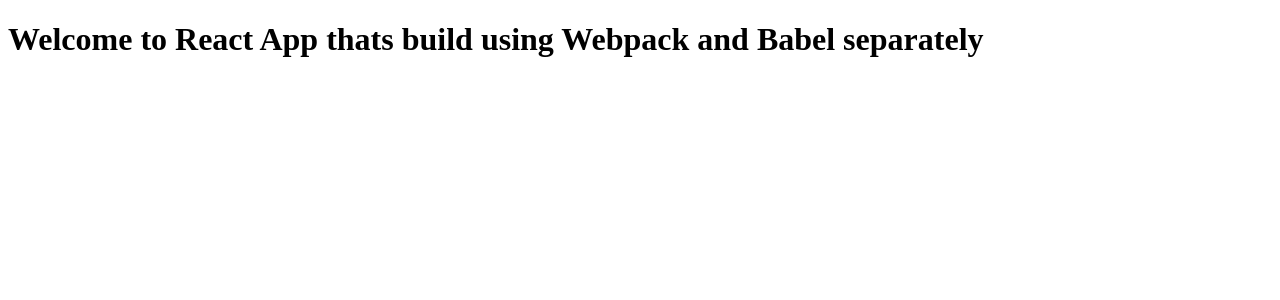
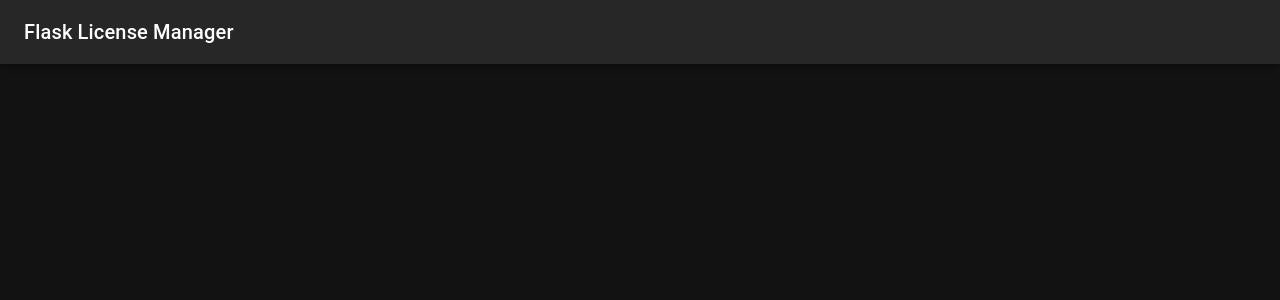
Before and after one commit to yjpictures/license-mate, a React app in the folder server-ui/: page / in a window 1280 px wide. Shown: the top 300 px of the page. Built offline with nearby package versions, Linux system fonts and the light colour scheme.

Commit message:
structure and the build scripts are complete now

```diff
--- a/server-ui/index.js
+++ /dev/null
@@ -1,5 +0,0 @@
-import React from "react";
-import reactDom from "react-dom";
-import App from "./src/App"
-
-reactDom.render(<App />, document.getElementById("root"));
--- a/server-ui/src/App.js
+++ b/server-ui/src/App.js
@@ -1,11 +1,33 @@
-import React from "react";
+import * as React from 'react';
+import Box from '@mui/material/Box';
+import Toolbar from '@mui/material/Toolbar';
+import CssBaseline from '@mui/material/CssBaseline';
+import { ThemeProvider, createTheme } from '@mui/material/styles';
+import { Route, Routes, BrowserRouter } from "react-router-dom";
+import TopBar from './components/TopBar';
 
-const App = () =>{
-    return (
-        <h1>
-            Welcome to React App thats build using Webpack and Babel separately
-        </h1>
-    )
+const darkTheme = createTheme({
+  palette: {
+	mode: 'dark',
+	primary: {
+	  main: '#1976d2',
+	},
+  },
+});
+
+export default function App() {
+
+  return (
+	<ThemeProvider theme={darkTheme}>
+	  <BrowserRouter>
+		<Box sx={{ display: 'flex' }}>
+		  <CssBaseline />
+		  <TopBar />
+		  <Box component="main" sx={{ flexGrow: 1, p: 3 }}>
+			<Toolbar />
+		  </Box>
+		</Box>
+	  </BrowserRouter>
+	</ThemeProvider>
+  );
 }
-
-export default App
--- /dev/null
+++ b/server-ui/src/components/TopBar.jsx
@@ -0,0 +1,16 @@
+import React from 'react';
+import { AppBar, Toolbar, Typography } from '@mui/material';
+
+const TopBar = () => {
+		return (
+				<AppBar position="fixed" sx={{ zIndex: (theme) => theme.zIndex.drawer + 1 }}>
+					<Toolbar>
+						<Typography variant="h6" noWrap component="div">
+							Flask License Manager
+						</Typography>
+					</Toolbar>
+				</AppBar>
+		);
+};
+
+export default TopBar;
--- /dev/null
+++ b/server-ui/src/index.js
@@ -0,0 +1,10 @@
+import React from "react";
+import ReactDOM from 'react-dom/client';
+import App from "./App"
+
+const root = ReactDOM.createRoot(document.getElementById('root'));
+root.render(
+	<React.StrictMode>
+			<App />
+	</React.StrictMode>
+);
--- /dev/null
+++ b/server-ui/webpack.common.js
@@ -0,0 +1,27 @@
+const path = require("path");
+const TerserPlugin = require("terser-webpack-plugin");
+
+module.exports={
+	entry: path.resolve(__dirname, "src", "index.js"),
+	optimization: {
+		minimize: true,
+		minimizer: [
+			new TerserPlugin({
+				extractComments: false,
+			}),
+		],
+	},
+	target: "web",
+	resolve: {
+		extensions: ['.js','.jsx','.json']
+	},
+	module:{
+		rules: [
+			{
+				test: /\.(js|jsx)$/,        // kind of file extension this rule should look for and apply in test
+				exclude: /node_modules/,    // folder to be excluded
+				use:  'babel-loader'        // loader which we are going to use
+			}
+		]
+	},
+};
--- a/server-ui/webpack.config.js
+++ /dev/null
@@ -1,37 +0,0 @@
-const path = require("path");
-
-/*We are basically telling webpack to take index.js from entry. Then check for all file extensions in resolve.
-After that apply all the rules in module.rules and produce the output and place it in main.js in the public folder.*/
-
-module.exports={
-    /** "mode"
-     * the environment - development, production, none. tells webpack
-     * to use its built-in optimizations accordingly. default is production
-     */
-    mode: "development",
-    entry: "./index.js",
-    output: {
-        path: path.resolve(__dirname, "public"),
-        filename: "main.js"
-    },
-    target: "web",
-    devServer: {
-        port: "3000",
-        static: ["./public"],
-        open: true,
-        hot: true ,
-        liveReload: true
-    },
-    resolve: {
-        extensions: ['.js','.jsx','.json']
-    },
-    module:{
-        rules: [
-            {
-                test: /\.(js|jsx)$/,    //kind of file extension this rule should look for and apply in test
-                exclude: /node_modules/, //folder to be excluded
-                use:  'babel-loader' //loader which we are going to use
-            }
-        ]
-    }
-}
--- /dev/null
+++ b/server-ui/webpack.dev.js
@@ -0,0 +1,18 @@
+const { merge } = require('webpack-merge');
+const common = require('./webpack.common.js');
+const path = require("path");
+
+module.exports = merge(common, {
+	mode: "development",
+	output: {
+		path: path.resolve(__dirname, "public"),
+		filename: "main.js"
+	},
+	devServer: {
+		port: "3000",
+		static: ["./public"],
+		open: true,
+		hot: true ,
+		liveReload: true
+	},
+});
```
Also changed, not shown: server-ui/package.json (+11 -4 lines), server-ui/webpack.prod.js (added, +11 -0 lines), 1 other file (tests, documents, lock files or other folders).
